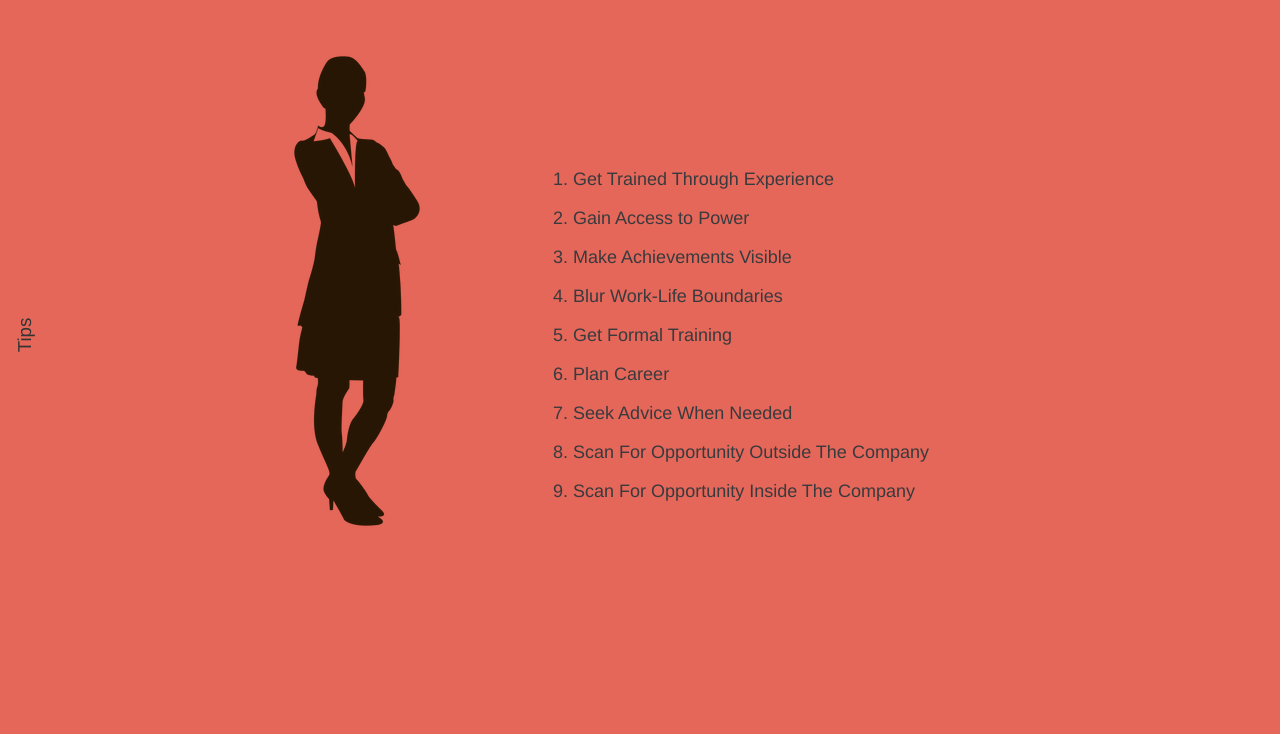
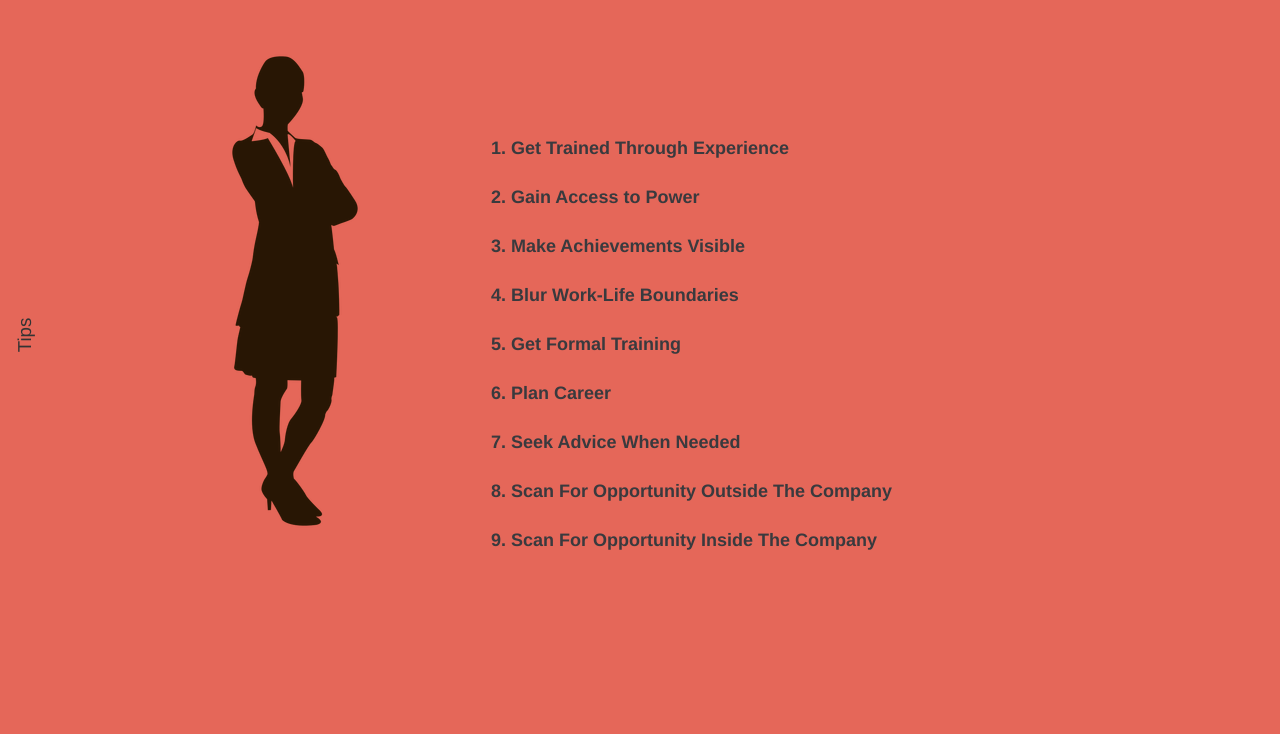
Before and after one commit to lilyszhang/wage-war, a plain HTML site: page index.html in a window 1280 px wide. Both pictures are taken after a click on the element "Tips". Shown: the part 65-799 px from the top of the page. Drawn offline with nearby package versions, Linux system fonts and the light colour scheme; a web font is replaced by a local one.

Commit message:
tips expand, about page

```diff
--- a/demo.css
+++ b/demo.css
@@ -414,15 +414,114 @@ a:focus {
 	}
 }
 
-.tips-text {
+.tips-text1 {
 	font-size: 18px;
-
+	height: 49px;
+	width: 500px;
+	overflow: hidden;
 }
 
-.tips-text:hover{
+.tips-text1:hover{
 	color: white;
+	height: 100px;
+}
 
+.tips-text2 {
+	font-size: 18px;
+	height: 49px;
+	width: 500px;
+	overflow: hidden;
 }
+
+.tips-text2:hover{
+	color: white;
+	height: 125px;
+}
+
+.tips-text3 {
+	font-size: 18px;
+	height: 49px;
+	width: 500px;
+	overflow: hidden;
+}
+
+.tips-text3:hover{
+	color: white;
+	height: 150px;
+}
+
+.tips-text4 {
+	font-size: 18px;
+	height: 49px;
+	width: 500px;
+	overflow: hidden;
+}
+
+.tips-text4:hover{
+	color: white;
+	height: 100px;
+}
+
+.tips-text5 {
+	font-size: 18px;
+	height: 49px;
+	width: 500px;
+	overflow: hidden;
+}
+
+.tips-text5:hover{
+	color: white;
+	height: 100px;
+}
+
+.tips-text6 {
+	font-size: 18px;
+	height: 49px;
+	width: 500px;
+	overflow: hidden;
+}
+
+.tips-text6:hover{
+	color: white;
+	height: 75px;
+}
+
+.tips-text7 {
+	font-size: 18px;
+	height: 49px;
+	width: 500px;
+	overflow: hidden;
+}
+
+.tips-text7:hover{
+	color: white;
+	height: 100px;
+}
+
+.tips-text8 {
+	font-size: 18px;
+	height: 49px;
+	width: 500px;
+	overflow: hidden;
+}
+
+.tips-text8:hover{
+	color: white;
+	height: 100px;
+}
+
+.tips-text9 {
+	font-size: 18px;
+	height: 49px;
+	width: 500px;
+	overflow: hidden;
+}
+
+.tips-text9:hover{
+	color: white;
+	height: 100px;
+}
+
 #text-holder {
 	margin-left: -150px;
 }
@@ -487,3 +586,9 @@ a:focus {
 	position: relative;
 	padding-top
 }
+
+#text-section {
+	padding-left: 150px;
+	padding-right: 50px;
+
+}
--- a/index.html
+++ b/index.html
@@ -74,15 +74,43 @@
 
 
 			<div id="text-holder">
-				<p class="tips-text">1. Get Trained Through Experience</p>
-				<p class="tips-text">2. Gain Access to Power</p>
-				<p class="tips-text">3. Make Achievements Visible</p>
-				<p class="tips-text">4. Blur Work-Life Boundaries</p>
-				<p class="tips-text">5. Get Formal Training</p>
-				<p class="tips-text">6. Plan Career</p>
-				<p class="tips-text">7. Seek Advice When Needed</p>
-				<p class="tips-text">8. Scan For Opportunity Outside The Company</p>
-				<p class="tips-text">9. Scan For Opportunity Inside The Company</p>
+				<div class="tips-text1">
+					<h4>1. Get Trained Through Experience</h1>
+					<p style="margin-top: -20px;">Request for a variety of work assignments to increase knowledge and skills.</p>
+				</div>
+				<div class="tips-text2">
+					<h4>2. Gain Access to Power</h1>
+					<p style="margin-top: -20px;">Identify the most influential people in the firm and build a network of contacts with them to get involved in high-profile projects and learn how things work within the firm.</p>
+				</div>
+				<div class="tips-text3">
+					<h4>3. Make Achievements Visible</h1>
+					<p style="margin-top: -20px;">Ensure that your manager is aware of your accomplishments, and don't be afraid to seek or accept credit for work done. Ask to be considered for a promotion if you feel like you deserve it.</p>
+				</div>
+				<div class="tips-text4">
+					<h4>4. Blur Work-Life Boundaries</h1>
+					<p style="margin-top: -20px;">Communicate your willingness to sacrifice your free time to work long hours and/or during holidays and weekends.</p>
+				</div>
+				<div class="tips-text5">
+					<h4>5. Get Formal Training</h1>
+					<p style="margin-top: -20px;">Proactively develop new skills through courses and workshops.</p>
+				</div>
+				<div class="tips-text6">
+					<h4>6. Plan Career</h1>
+					<p style="margin-top: -20px;">Develop a career plan for the next few years.</p>
+				</div>
+				<div class="tips-text7">
+					<h4>7. Seek Advice When Needed</h1>
+					<p style="margin-top: -20px;">Seek advice from your support system and superiors on how to improve your future work prospects.</p>
+				</div>
+				<div class="tips-text8">
+					<h4>8. Scan For Opportunity Outside The Company</h1>
+					<p style="margin-top: -20px;">Stay informed on job prospects outside of your firm, and know your market value.</p>
+				</div>
+				<div class="tips-text9">
+					<h4>9. Scan For Opportunity Inside The Company</h1>
+					<p style="margin-top: -20px;">Review job postings at your firm to see what opportunities and promotions are available.</p>
+				</div>
+
 
 
 			</div>
@@ -178,15 +206,39 @@
 
 		<div class="tabscontent__item">
 			<figure class="poster">
-				<img class="poster__img" src="img/img1.jpg" alt="Poster 1"/>
+				<img class="poster__img"/>
 				<figcaption class="poster__caption">
-					<h2 class="poster__title">home<br/>maze</h2>
-					<p class="poster__deco">binary sun</p>
+					<h2 class="poster__title"></h2>
+					<p class="poster__deco"></p>
 					<div class="poster__box"></div>
-					<span class="poster__number">03</span>
+					<span class="poster__number"></span>
 				</figcaption>
 			</figure>
+
+			<div id="text-section">
+				<h1 class="title">The Motivation</h1>
+				<p>Our project was initially inspired by the desire to find a means to empower women. As we continued to discuss issues faced by women worldwide, the gender pay gap arose as a topic that is often mentioned but rarely taken action upon. The complacency reinforces the discrimination women often face in the workforce, and we decided to take action.<br/><br/>
+
+				Our website aims to educate and incite action for change in women and men alike by depicting the gender wage gap in a series of data visualizations and offering action items. As a group of women pursuing primarily male-dominated professional fields, our narrative resonates with women worldwide and we hope that the awareness can drive impact and inspire change for the better. After all, the future is female. </p>
+
+
+				<h1 class="title">Citations and Resources</h1>
+				<p>The data used in our project comes from the Bureau of Labor Statistics, specifically the <a href="https://www.bls.gov/cps/cpsaat39.htm">Labor Force Statistics from the Current Population Survey of 2016</a>. Specific earnings numbers were based on the reported Median Weekly Earnings of Men and Women.<br/><br/>
+
+				Chart JavaSript was based off <a href="http://www.chartjs.org/"> Chart.js </a>.<br/><br/>
+				</p>
+
+
+			</div>
+
+
+
+
+
+
 		</div>
+
+
 		<button class="btn btn--back"><svg class="icon icon--caret"><use xlink:href="#icon-caret"></use></svg></button>
   </div>
 
```
